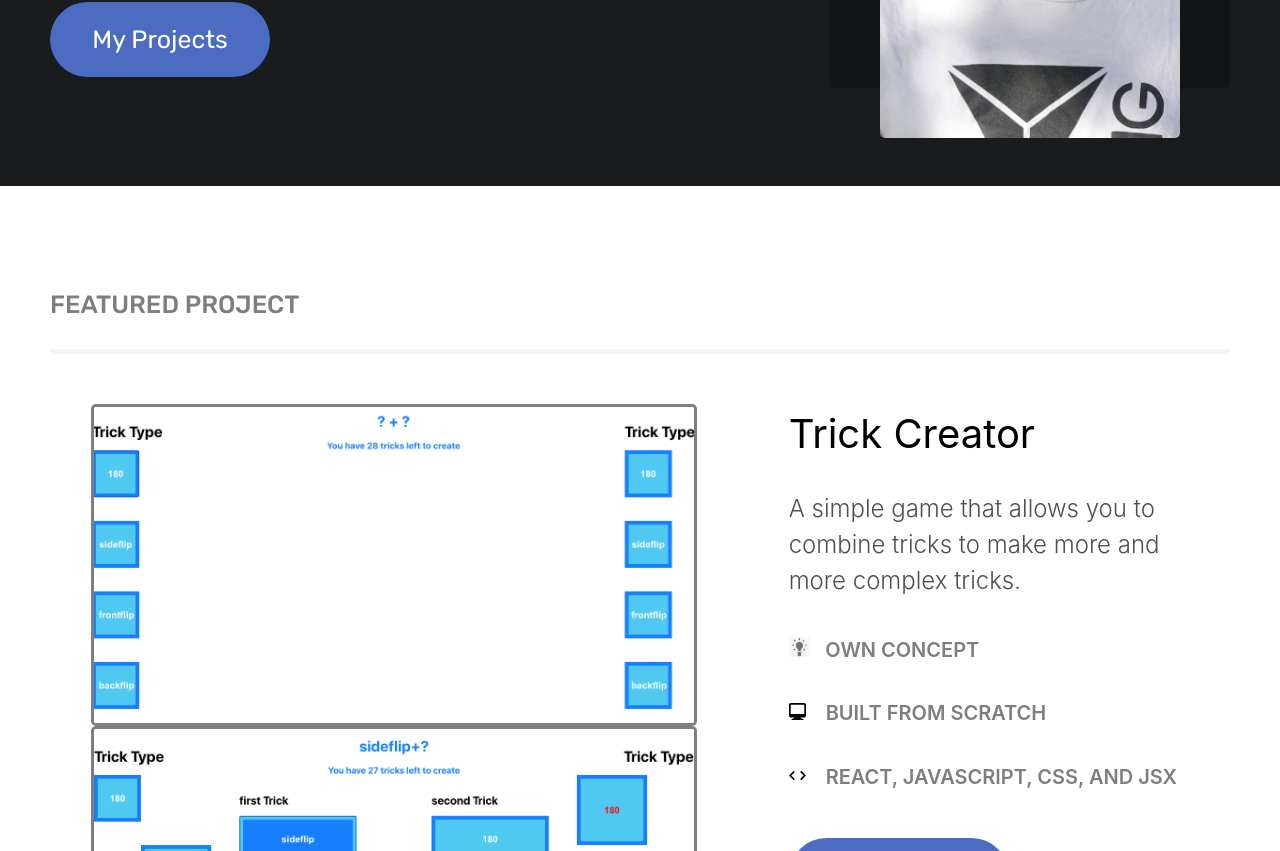
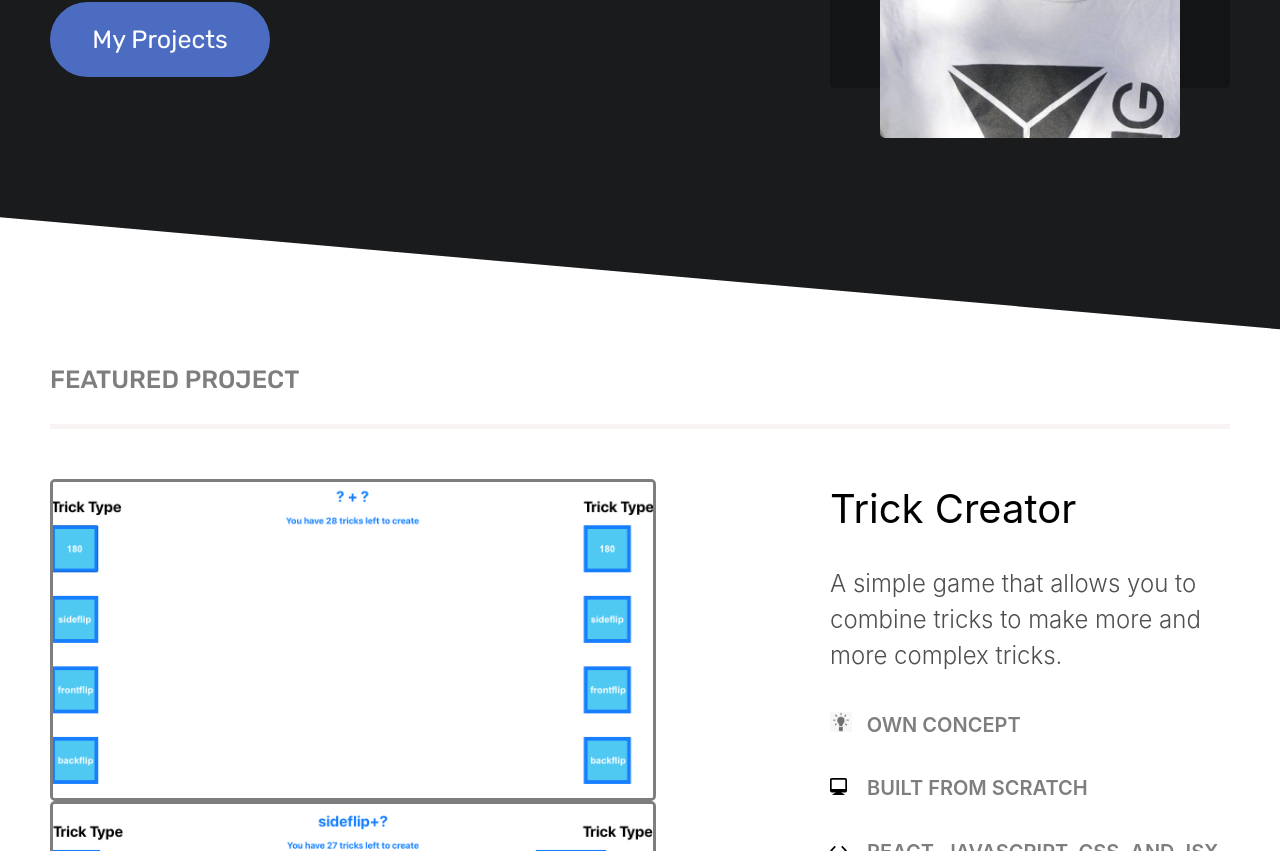
Before and after one commit to RysonShalvis/portfolio, a React (Create React App) app: page / in a window 1280 px wide. Shown: the part 609-1460 px from the top of the page. Built offline with nearby package versions, Linux system fonts and the light colour scheme.

Commit message:
add diagonal background

```diff
--- a/src/App.css
+++ b/src/App.css
@@ -93,6 +93,22 @@ html {
 
 }
 
+.featured-projects-ctn-ctn {
+  width: 100vw;
+  overflow: hidden;
+}
+
+.diagonal {
+  width: 150vw;
+  height: 150px;
+  background-color: rgb(25,27,29);
+  position: relative;
+  z-index: -10;
+  top: -35px;
+  transform: rotate(5deg);
+  overflow: hidden;
+}
+
 
 .featured-project-title {
   font-family: 'Rubik', serif;
@@ -100,7 +116,7 @@ html {
   font-weight: 500;
   color: rgb(126,126,126);
   margin-left: 50px;
-  margin-top: 100px;
+
 }
 
 .under-line {
@@ -113,9 +129,11 @@ html {
 
 .featured-project-ctn {
   display: flex;
-  justify-content: space-evenly;
+  justify-content: space-between;
   color: rgb(126,126,126);
   margin-top: 50px;
+  margin-left: 50px;
+  margin-right: 50px;
 }
 
 .img-ctn {
--- a/src/FeaturedProjects.js
+++ b/src/FeaturedProjects.js
@@ -6,7 +6,8 @@ import lightbulb from './lightbulb.png'
 class FeaturedProjects extends Component {
     render() {
         return (
-            <div>
+            <div className="featured-projects-ctn-ctn">
+                <div className="diagonal"></div>
                 <p className="featured-project-title">FEATURED PROJECT</p>
                 <div className="under-line"></div>
 
```
Also changed, not shown: 1 other file (tests, documents, lock files or other folders).
